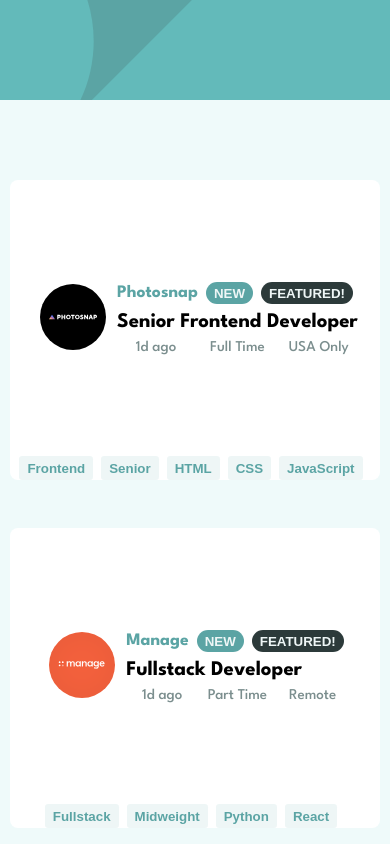
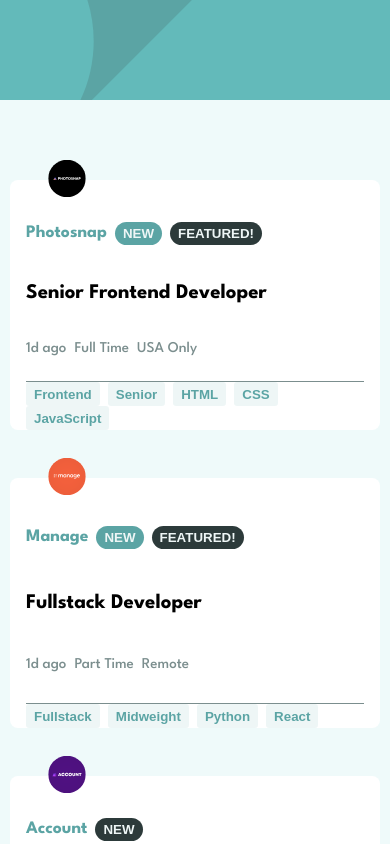
Before and after one commit to AakashSahani/StaticJobListing, a React (Vite) app: page / in a window 390 px wide. Shown: the top 844 px of the page. Built offline with nearby package versions, Linux system fonts and the light colour scheme.

Commit message:
Updated Css

```diff
--- a/src/index.css
+++ b/src/index.css
@@ -39,7 +39,6 @@
 main {
 	background-color: var(--LightGrayishCyanBg);
 	display: flex;
-	/* justify-content: center; */
 	flex-direction: column;
 	align-items: center;
 	text-align: center;
@@ -50,7 +49,6 @@
 }
 
 .filter {
-	/* border: 1px solid black; */
 	padding: 0 1rem;
 	background-color: white;
 	position: relative;
@@ -235,11 +233,72 @@
 	width: 100%;
 	height: auto;
 }
-@media (max-width: 500px) {
+@media (max-width: 900px) {
 	header {
 		background-image: url('./assets/bg-header-mobile.svg');
 		background-size: cover;
 		background-position: center;
+	}
+	body {
+		min-width: 100vw;
+	}
+	.filter {
+		flex-wrap: wrap;
+		padding-right: 4rem;
+		height: fit-content;
+	}
+	.card {
+		min-height: 250px !important;
+	}
+	.card > li {
+		padding: 0;
+		flex-direction: column;
+		height: 250px !important;
+		padding: 0 1rem;
+	}
+	.details {
+		justify-content: start;
+	}
+	.details > li {
+		min-width: fit-content;
+		width: fit-content !important;
+		margin-right: 0.5rem;
+	}
+	.info-left {
+		position: relative;
+		flex: 1;
+		min-width: 100%;
+		height: auto;
+		border-bottom: 1px solid var(--DarkGrayishCyan);
+	}
+	.info-left .text {
+		text-align: left;
+		min-width: 100%;
+		justify-content: space-evenly;
+		margin-top: 1rem;
+	}
+	.info-left > div:first-child {
+		position: absolute;
+		top: 0;
+		padding: 0;
+		left: 0;
+		transform: translateY(-50%);
+		width: 50px;
+		margin-left: 1rem;
+	}
+	.language {
+		display: flex;
+		height: fit-content;
+		justify-content: start !important;
+		flex: 1;
+		width: 100%;
+		max-height: fit-content !important;
+		flex-wrap: wrap;
+	}
+	.language > li {
+		width: fit-content !important;
+		margin: 0 !important;
+		height: fit-content !important;
 	}
 }
 
```
